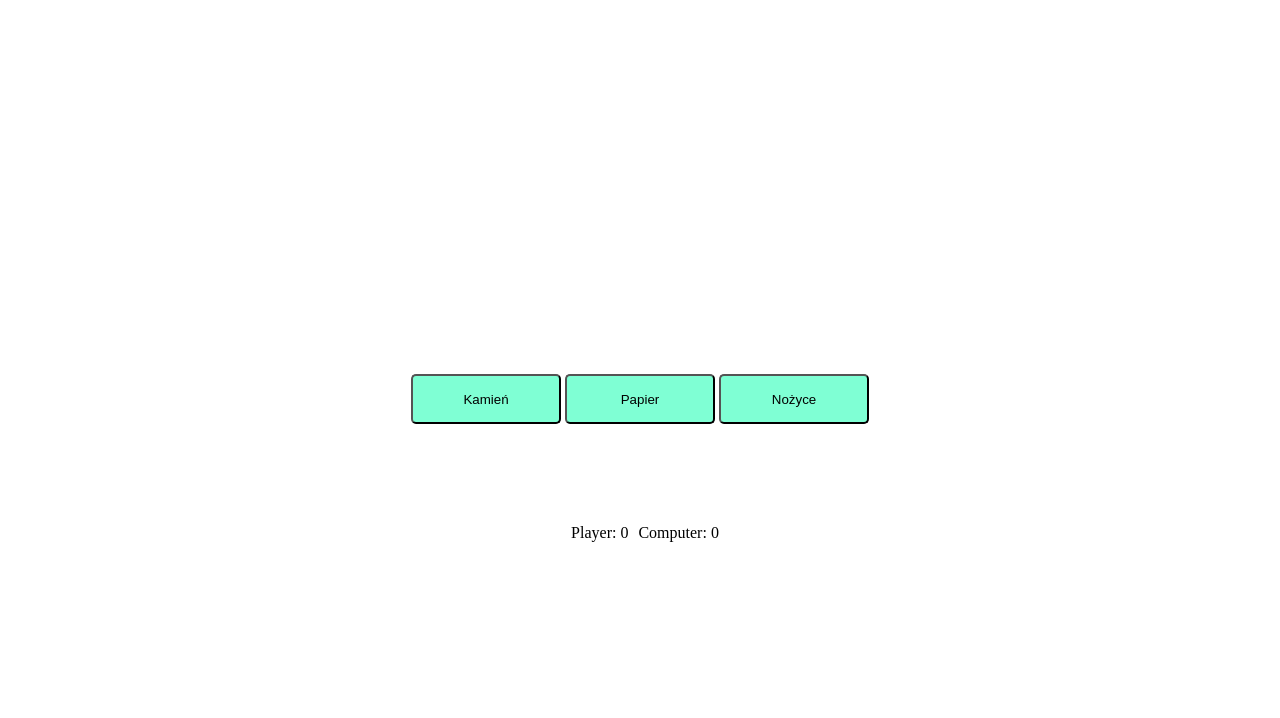
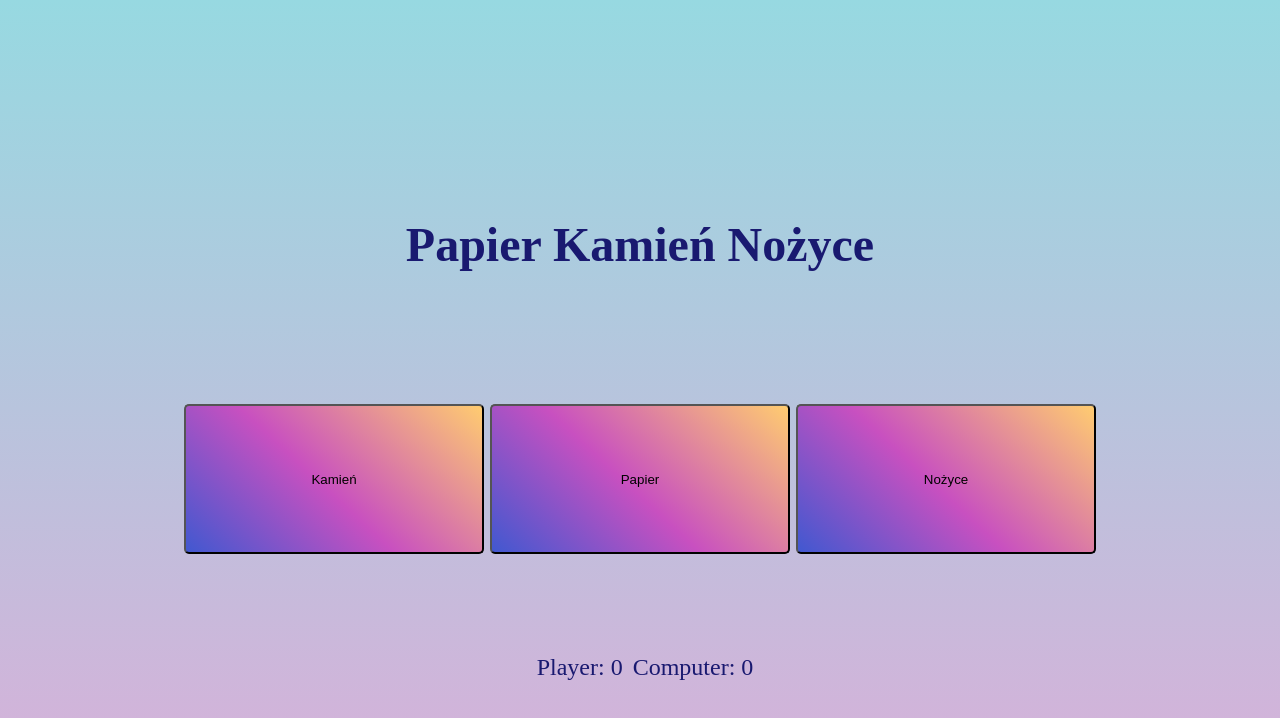
Before and after one commit to AndrejRaven/javascript-prework, a website: page index.html in a window 1280 px wide. Drawn offline with Linux system fonts and the light colour scheme.

Commit message:
Add h1, background, button background and resize

```diff
--- a/index.html
+++ b/index.html
@@ -7,6 +7,9 @@
 </head>
 <body>
 	<div class="container">
+		<div class="header">
+			<h1>Papier Kamień Nożyce</h1>
+		</div>
 		<div id="messages"></div>
 		<div id="buttons">
 			<button id="button-rock">Kamień</button>
--- a/sass/style.scss
+++ b/sass/style.scss
@@ -21,8 +21,17 @@
 }
 
 button {
-    width: 150px;
-    height: 50px;
+    width: 300px;
+    height: 150px;
     border-radius: 5px;
-    background-color: aquamarine;
+    background-color: #4158D0;
+    background-image: linear-gradient(43deg, #4158D0 0%, #C850C0 46%, #FFCC70 100%);
+
 }
+
+body {
+background-color: #D9AFD9;
+background-image: linear-gradient(0deg, #D9AFD9 0%, #97D9E1 100%);
+font-size: 24px;
+color: midnightblue;
+}
```
Also changed, not shown: css/style.css, 1 other file.
